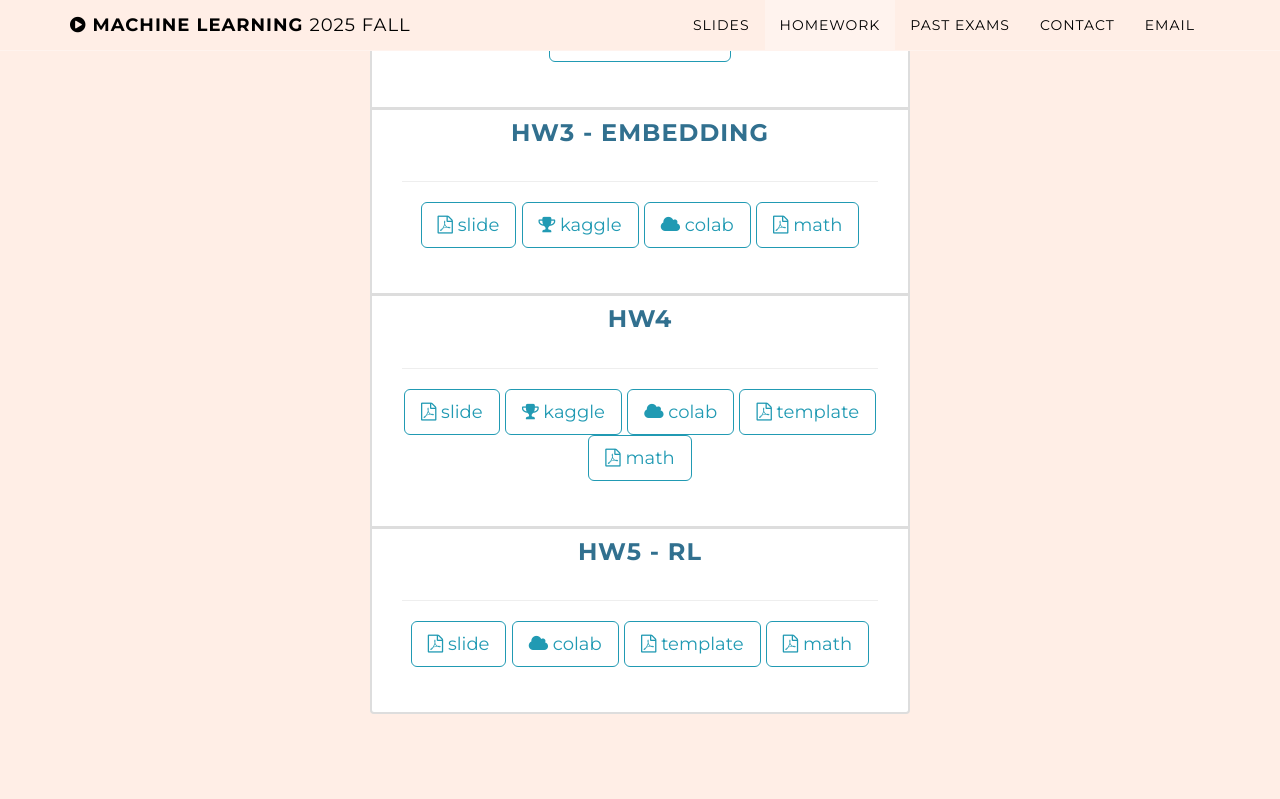
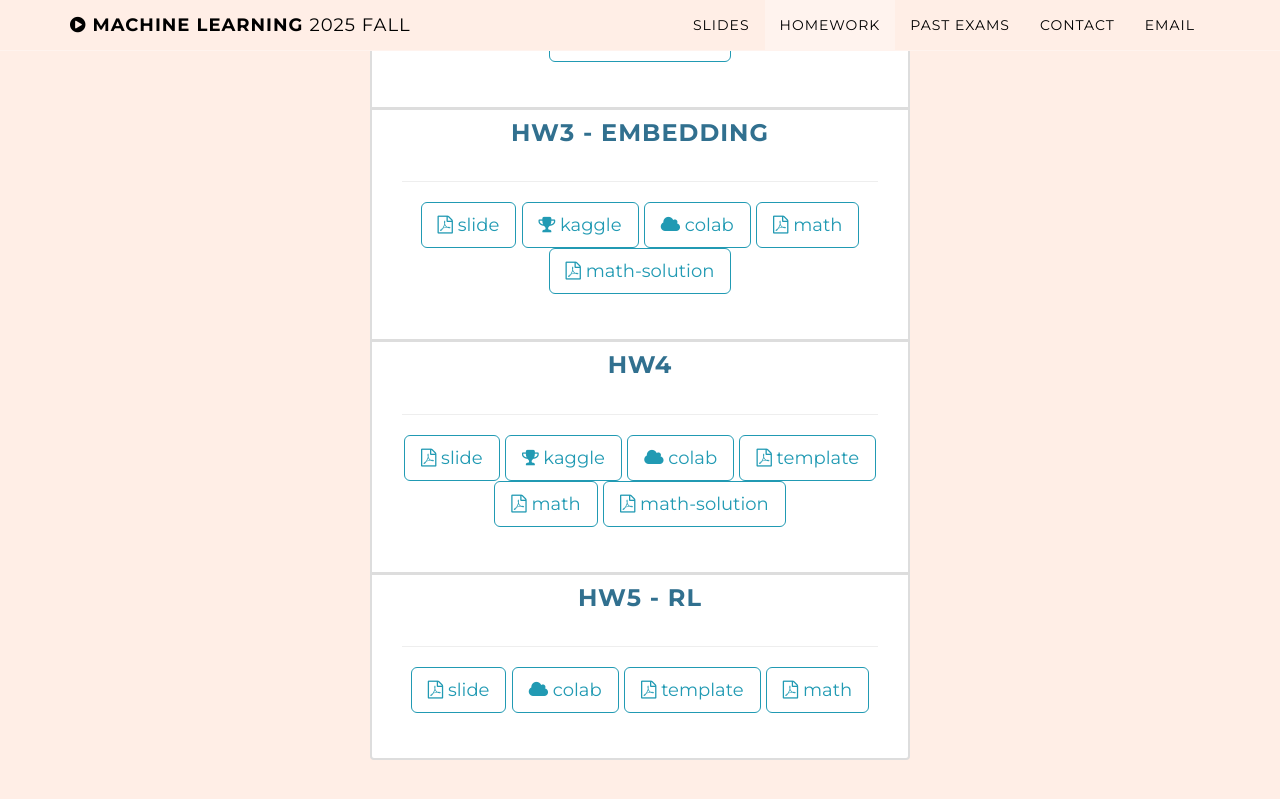
Before and after one commit to ntueemlta2025/ntueemlta2025.github.io, a Jekyll site: the page built from index.html, in a window 1280 px wide and 900 px high, scrolled down 4931 px. Shown: the top 799 px of the window. Built offline with Jekyll 4.4.1, drawn with Linux system fonts in a browser that asks for light colours.

Commit message:
release hw3 & hw4 solutions

```diff
--- a/_config.yml
+++ b/_config.yml
@@ -254,6 +254,9 @@ homeworks:
       - title: math
         kind: file-pdf-o
         url: https://ntueemlta2025.github.io/homeworks/hw3/ml-2025fall-hw3-math.pdf
+      - title: math-solution
+        kind: file-pdf-o
+        url: https://ntueemlta2025.github.io/homeworks/hw3/ml-2025fall-hw3-math-solution.pdf
 
   - title: HW4
     links:
@@ -272,6 +275,9 @@ homeworks:
       - title: math
         kind: file-pdf-o
         url: https://ntueemlta2025.github.io/homeworks/hw4/ml-2025fall-hw4-math.pdf
+      - title: math-solution
+        kind: file-pdf-o
+        url: https://ntueemlta2025.github.io/homeworks/hw4/ml-2025fall-hw4-math-solution.pdf
 
   - title: HW5 - RL
     links:
```
Also changed, not shown: 2 other files.
